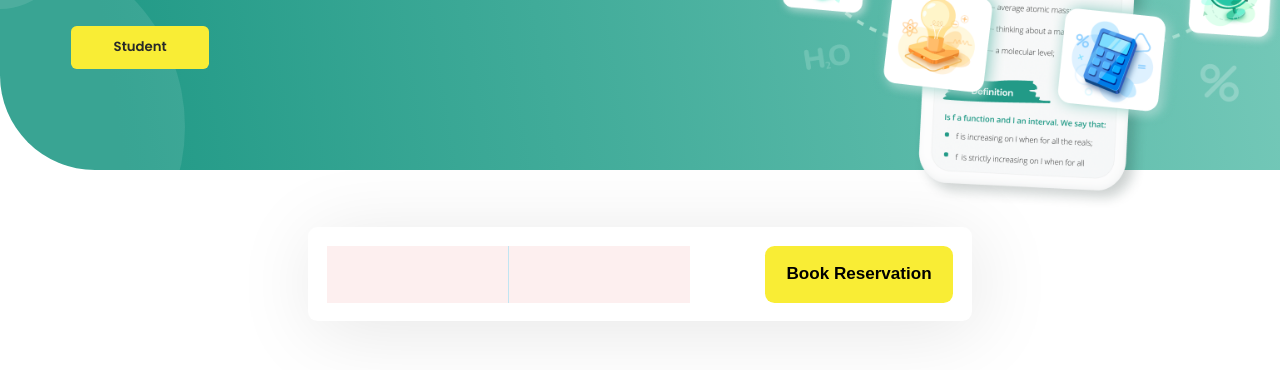
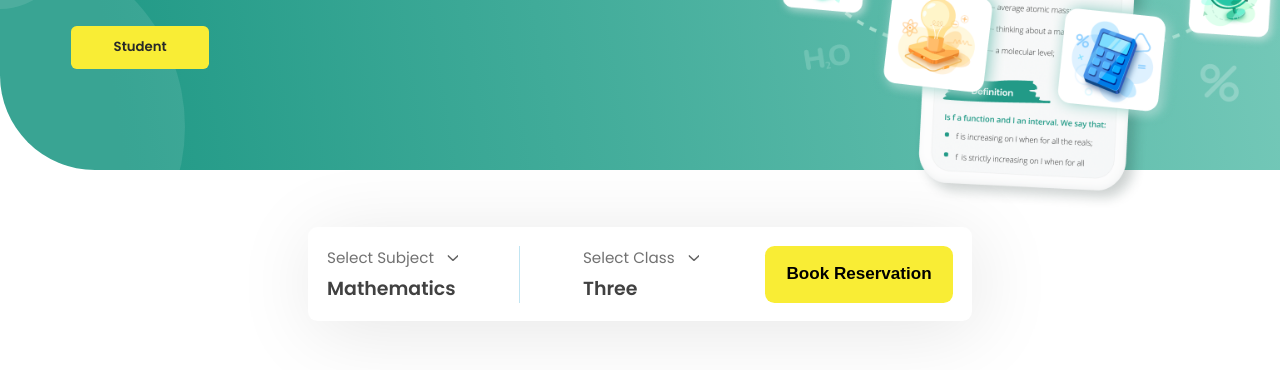
Before and after one commit to sadabdhrubo1997/ramim, a plain HTML site: page index.html in a window 1280 px wide. Shown: the part 344-714 px from the top of the page. Drawn offline with Linux system fonts and the light colour scheme.

Commit message:
form complete

```diff
--- a/assets/resources/css/_formArea.scss
+++ b/assets/resources/css/_formArea.scss
@@ -22,16 +22,70 @@
 
         .left {
             width: 58%;
-            background-color: rgb(253, 239, 239);
             display: flex;
             justify-content: space-between;
 
-            .line{
+            .line {
                 width: 0.1rem;
                 height: 100%;
                 background-color: rgba(193, 229, 242, 1);
+            }
+
+            .subject,
+            .class {
+                height: 100%;
+                display: flex;
+                flex-direction: column;
+                justify-content: space-between;
+
+                .top {
+                    font-size: 1.6rem;
+                    color: rgba(18, 18, 18, 0.6);
+                    transition: .3s;
+                    -webkit-transition: .3s;
+                    -moz-transition: .3s;
+                    -ms-transition: .3s;
+                    -o-transition: .3s;
+                    cursor: pointer;
+
+                    img {
+                        width: 1.2rem;
+                        height: auto;
+                        margin-top: -1rem;
+                        transform: translate(1rem, -.2rem);
+                        -webkit-transform: translate(1rem, -.2rem);
+                        -moz-transform: translate(1rem, -.2rem);
+                        -ms-transform: translate(1rem, -.2rem);
+                        -o-transform: translate(1rem, -.2rem);
+                        opacity: .6;
+                        transition: .3s;
+                        -webkit-transition: .3s;
+                        -moz-transition: .3s;
+                        -ms-transition: .3s;
+                        -o-transition: .3s;
+                    }
+
+
+                    &:hover{
+                        color: rgba(18, 18, 18, 1);
+
+                        img{
+                            opacity: 1;
+                        }
+
+                    }
+                }
+
+                .bottom {
+                    font-size: 2rem;
+                    font-weight: 600;
+                    color: rgba(18, 18, 18, 0.8);
+
+                }
 
             }
+
+
 
         }
 
--- a/index.html
+++ b/index.html
@@ -60,13 +60,13 @@
         <form class="wrapper">
             <div class="left">
                 <div class="subject">
-                    <div class="top"></div>
-                    <div class="bottom"></div>
+                    <div class="top">Select Subject <img src="./assets/resources/icons/formDownArrow.svg" alt=""></div>
+                    <div class="bottom">Mathematics</div>
                 </div>
                 <span class="line"></span>
                 <div class="class">
-                    <div class="top"></div>
-                    <div class="bottom"></div>
+                    <div class="top">Select Class <img src="./assets/resources/icons/formDownArrow.svg" alt=""></div>
+                    <div class="bottom">Three</div>
                 </div>
             </div>
             <div class="right">
```
Also changed, not shown: assets/resources/css/style.css, assets/resources/icons/formDownArrow.svg (added), 1 other file.
